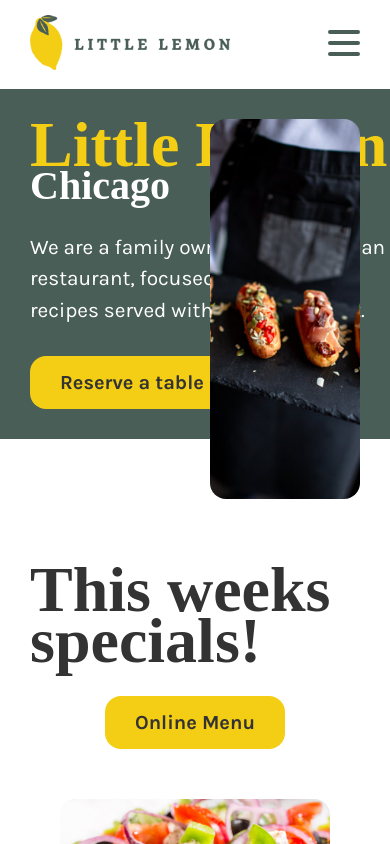
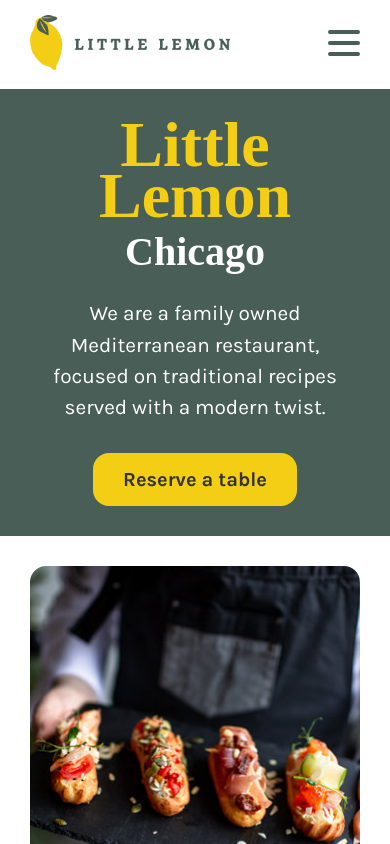
Before and after one commit to geoffrey-coursera/front-end-capstone-project, a React (Create React App) app: page / in a window 390 px wide. Shown: the top 844 px of the page. Built offline with nearby package versions, Linux system fonts and the light colour scheme; a web font is replaced by a local one.

Commit message:
feat: responsive Hero section

```diff
--- a/src/Sections/Hero.css
+++ b/src/Sections/Hero.css
@@ -54,3 +54,34 @@
 #hero h2 {
     font-size: var(--sub-heading);
 }
+
+@media (width < 730px) {
+    #hero {
+        text-align: center;
+        color: white;
+        grid-template-rows: auto 400px;
+    }
+
+    #hero h1 {
+        white-space: unset;
+        margin-bottom: var(--spacing-s);
+    }
+
+    #hero .wrapper {
+        grid-column: start / end;
+    }
+
+    #hero header, #hero a {
+        margin: auto;
+    }
+
+    #hero img {
+        grid-column: start / end;
+        grid-row: 2/3;
+        margin: 0;
+    }
+
+    #hero::after {
+        content: unset;
+    }
+}
```
